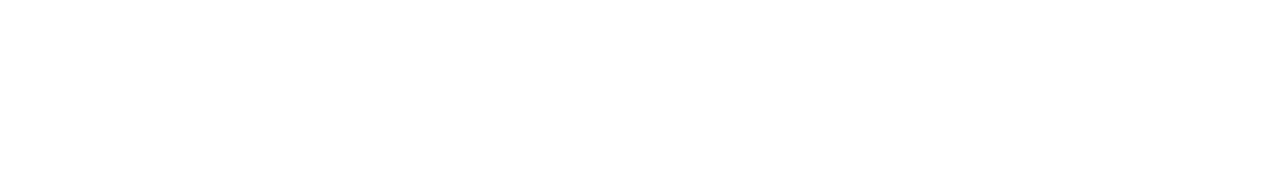
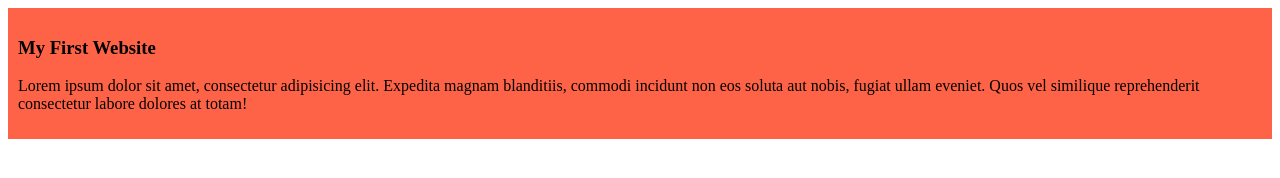
Before and after one commit to Ratul01921/my-first-github-repo, a plain HTML site: page index.html in a window 1280 px wide. Drawn offline with Linux system fonts and the light colour scheme.

```diff
--- a/index.html
+++ b/index.html
@@ -5,10 +5,15 @@
   <meta charset="UTF-8">
   <meta name="viewport" content="width=device-width, initial-scale=1.0">
   <title>My First Ever Github Repo</title>
+  <link rel="stylesheet" href="styles/blog.css">
 </head>
 
 <body>
-
+  <div>
+    <h3>My First Website</h3>
+    <p>Lorem ipsum dolor sit amet, consectetur adipisicing elit. Expedita magnam blanditiis, commodi incidunt non eos
+      soluta aut nobis, fugiat ullam eveniet. Quos vel similique reprehenderit consectetur labore dolores at totam!</p>
+  </div>
 </body>
 
 </html>
--- /dev/null
+++ b/styles/blog.css
@@ -0,0 +1,4 @@
+div{
+  background-color: tomato;
+  padding: 10px;
+}
```
